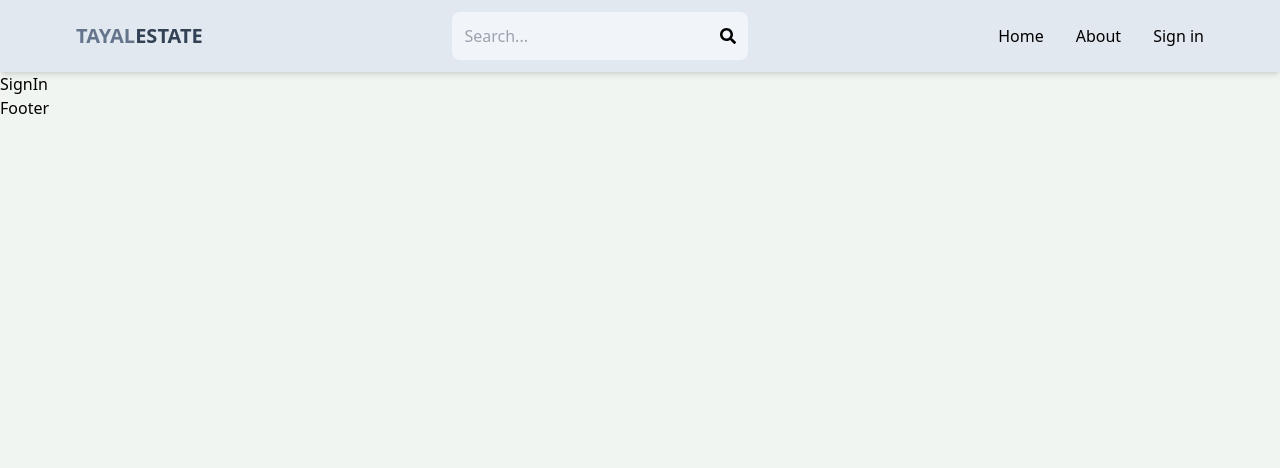
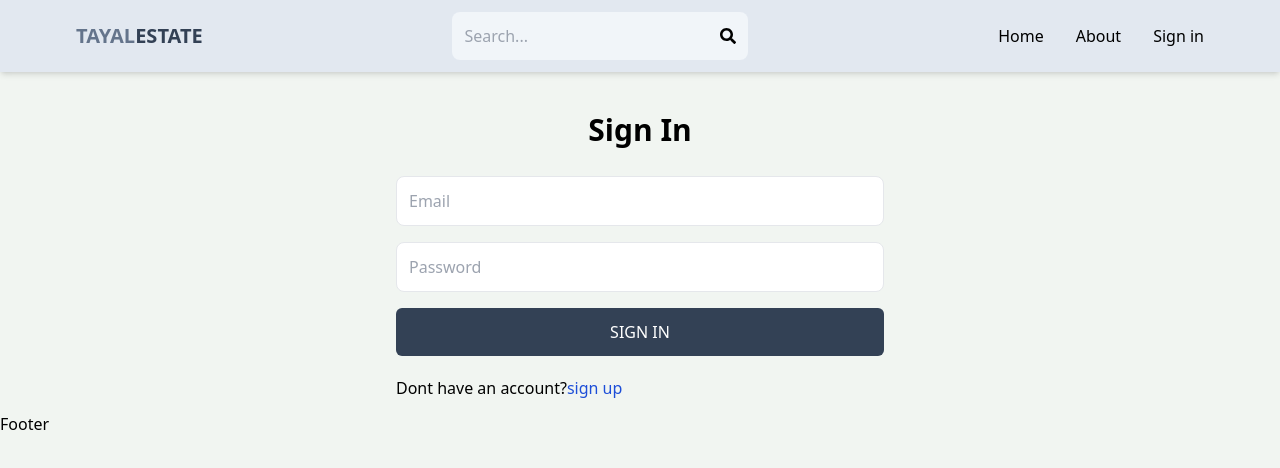
Before and after one commit to ADORA-ATAYA/mern-estate, a React (Vite) app in the folder client/: page /sign-in in a window 1280 px wide. Shown: the top 468 px of the page. Built offline with nearby package versions, Linux system fonts and the light colour scheme.

Commit message:
complete signin functionality

```diff
--- a/client/src/pages/SignIn.jsx
+++ b/client/src/pages/SignIn.jsx
@@ -1,8 +1,62 @@
-import React from 'react'
+import { useState } from 'react'
+import {Link, useNavigate} from 'react-router-dom'
 
 const SignIn = () => {
+  const [formData, setformData] = useState({});
+  const [error, seterror] = useState(null);
+  const [loading, setloading] = useState(false);
+ const navigate = useNavigate()
+  const handleChange= (e)=>{
+    setformData({
+      ...formData,
+      [e.target.id] : e.target.value,
+    });
+  // console.log(e.target.value)
+  };
+    const handleSubmit =async (e)=>{
+      e.preventDefault();
+      setloading(true)
+      try {
+      const res = await fetch('/api/auth/signup',{
+        method :'POST',
+        headers:{
+          'Content-Type' :"application/json",
+        },
+        body : JSON.stringify(formData)
+      });
+      const data = await res.json();
+      if(data.success === false){
+        seterror(data.message)
+        setloading(false)
+        return
+      }
+      setloading(false);
+      seterror(null);
+      navigate('/sign-in')
+  } catch (err) {
+    seterror(err.message)
+    setloading(false)
+  }
+
+    // console.log(data);
+  }
   return (
-    <div>SignIn</div>
+    <div className='p-3 max-w-lg mx-auto'>
+      <h1 className='text-3xl font-semibold text-center my-7'>Sign In</h1>
+      <form className='flex flex-col gap-4' onSubmit={handleSubmit}>
+         <input type="email" placeholder='Email' id='email' onChange={handleChange} className='border
+        p-3 rounded-lg'/>
+         <input type="password" placeholder='Password' id='password' onChange={handleChange} className=' border
+        p-3 rounded-lg'/>
+        <button disabled={loading} className='bg-slate-700 rounded-md text-white p-3
+        hover:opacity-95 disabled:opacity-85 uppercase'>{loading?"Loading...":'Sign in'}</button>
+      </form>
+      <div className='flex mt-5'>
+        <p>Dont have an account?</p>
+        <Link to={'/sign-up'} className='text-blue-700'>sign up</Link>
+      </div>
+      {error && <p className='text-red-500 mt-5'>{error}</p>}
+    </div>
   )
 }
 
--- a/client/src/pages/SignUp.jsx
+++ b/client/src/pages/SignUp.jsx
@@ -26,7 +26,7 @@
       });
       const data = await res.json();
       if(data.success === false){
-        seterror("username or email already in use.")
+        seterror(data.message)
         setloading(false)
         return
       }
@@ -34,7 +34,7 @@
       seterror(null);
       navigate('/sign-in')
   } catch (err) {
-    seterror("username or email already in use.")
+    seterror(err.message)
     setloading(false)
   }
 
@@ -51,7 +51,7 @@
          <input type="password" placeholder='Password' id='password' onChange={handleChange} className=' border
         p-3 rounded-lg'/>
         <button disabled={loading} className='bg-slate-700 rounded-md text-white p-3
-        hover:opacity-95 disabled:opacity-85 uppercase'>{loading?"Loading...":'SignUp'}</button>
+        hover:opacity-95 disabled:opacity-85 uppercase'>{loading?"Loading...":'Sign Up'}</button>
       </form>
       <div className='flex mt-5'>
         <p>Have an account?</p>
```
